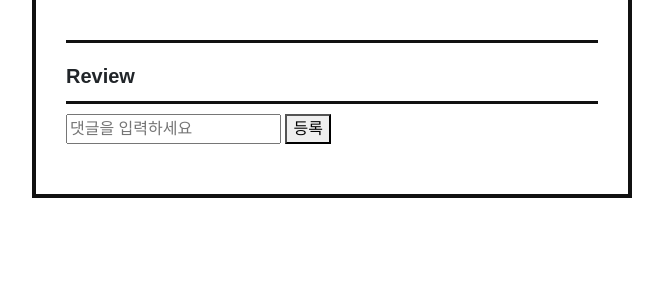
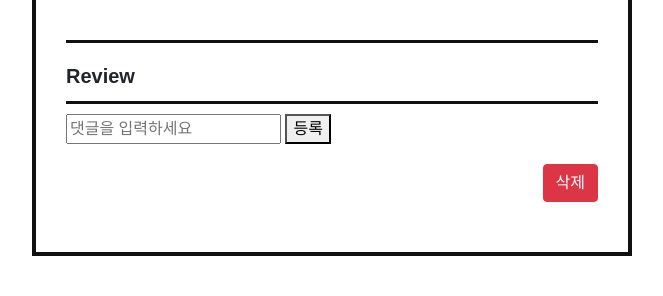
Before and after one commit to kimkimkimbo/jungleWeek00, a Flask app: template templates/detail_page.html in a window 1280 px wide. Shown: the part 845-1141 px from the top of the page, without its empty margins (308-971 px from the left). Before the commit the page ends 1043 px from the top, so only its background shows below. Run offline with Flask 3, Linux system fonts and the light colour scheme; the template is opened without the code that fills it, so the values that code supplies are empty; some libraries are stand-ins or nearby versions; some web fonts are replaced.

Commit message:
게시물 상세 페이지에 삭제 버튼 추가

```diff
--- a/app.py
+++ b/app.py
@@ -153,10 +153,6 @@ def edit_post(id):
 @app.route('/post/<id>/delete', methods=['POST'])
 def delete_post(id):
     result = db.jungle.delete_one({'_id': ObjectId(id)})
-    if result.deleted_count == 1:
-        flash('삭제가 완료되었습니다.')
-    else:
-        flash('삭제할 게시글이 존재하지 않습니다.')
     return redirect(url_for('home'))
 
 
--- a/templates/detail_page.html
+++ b/templates/detail_page.html
@@ -148,6 +148,11 @@ comment
       font-size: 18px;
       margin-left: 0;
     }
+
+    .delete-form {
+      margin-top: 20px;
+      text-align: right;
+    }
   </style>
 
   <script>
@@ -233,6 +238,12 @@ comment
       <input type="hidden" name="post_id" value="{{post_info['_id']}}">
       <button class="comment-btn" type="submit">등록</button>
     </form>
+    <div class="delete-form">
+      <form action="{{ url_for('delete_post', id=post_info['_id']) }}" method="POST" onsubmit="return confirm('정말 삭제하시겠습니까?');">
+        <button type="submit" class="btn btn-danger">삭제</button>
+      </form>
+    </div>
+</form>
   </div>
 
   <script>
```
